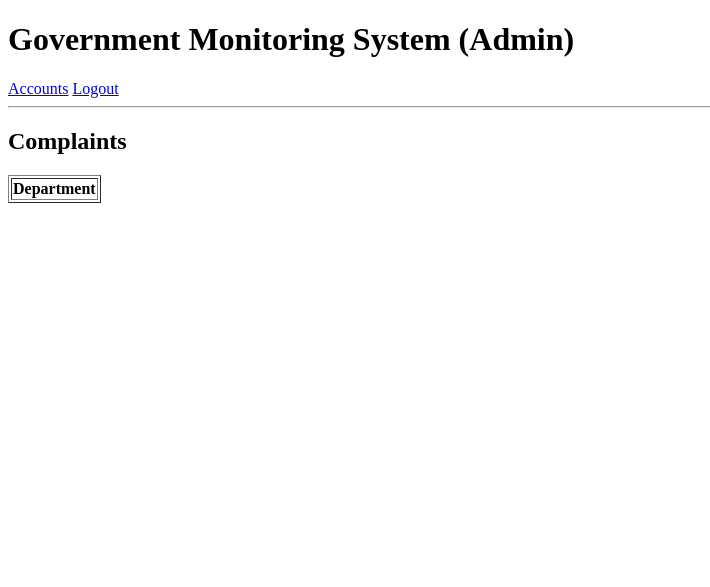
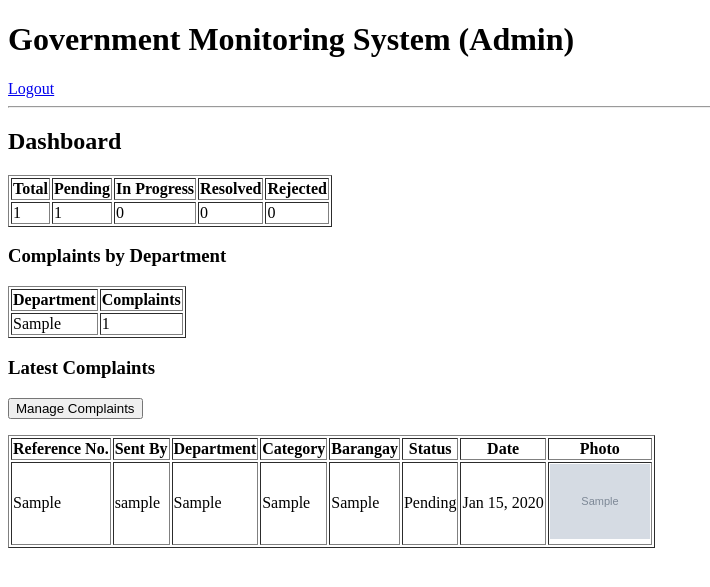
Before and after one commit to UBSITAngkilJohnLester/ADECI-PublicComplaint, a PHP site: page /admin/index.php in a window 1280 px wide. Shown: the top 587 px of the page, without its empty margins (0-710 px from the left). Run offline with PHP 8.4, Linux system fonts and the light colour scheme; the visitor is signed in with stand-in values (Sample User, id 1); tables that the repository leaves empty or names only in its code hold one stand-in row (values such as "Sample post"); grey boxes marked "Sample" are stand-in pictures; lists and menus that the app fills with data are empty.

Commit message:
fixed delete, added admin dashboard and manage complaints for admin

```diff
--- a/admin/index.php
+++ b/admin/index.php
@@ -1,29 +1,139 @@
 <?php
-	require_once "../dbconn.php";
-	session_start();
+session_start();
+require_once "../dbconn.php";
+
+if (!isset($_SESSION['ID'])) {
+	header("location:../index.php");
+	exit();
+}
+
+// all complaints (for the counters)
+$prep = $pdo->prepare("SELECT * FROM complaints");
+$prep->execute();
+$row = $prep->fetchAll();
+
+$total = count($row);
+$pending = 0;
+$progress = 0;
+$resolved = 0;
+$rejected = 0;
+
+foreach($row as $r){
+	if($r['status'] == "Pending"){
+		$pending++;
+	}
+	if($r['status'] == "In Progress"){
+		$progress++;
+	}
+	if($r['status'] == "Resolved"){
+		$resolved++;
+	}
+	if($r['status'] == "Rejected"){
+		$rejected++;
+	}
+}
+
+// complaints per department
+$prep = $pdo->prepare("SELECT department, COUNT(*) AS total FROM complaints GROUP BY department ORDER BY total DESC");
+$prep->execute();
+$departments = $prep->fetchAll();
+
+// latest 10 complaints
+$prep = $pdo->prepare("SELECT complaints.*, accounts.username
+	FROM complaints
+	JOIN accounts ON complaints.acc_id = accounts.ID
+	ORDER BY complaints.ID DESC LIMIT 10");
+$prep->execute();
+$latest = $prep->fetchAll();
 ?>
-
 <!DOCTYPE html>
 <html>
 <head>
 	<meta charset="utf-8">
 	<meta name="viewport" content="width=device-width, initial-scale=1">
-	<title></title>
+	<title>Admin Dashboard</title>
 </head>
 <body>
 	<h1>Government Monitoring System (Admin)</h1>
 	<nav>
-		<a href="accounts.php">Accounts</a>
 		<a href="logout.php">Logout</a>
 	</nav>
+	<hr>
 
-	<hr>
-	<h2>Complaints</h2>
+	<h2>Dashboard</h2>
 
 	<table border="1">
-		<th>Department</th>
+		<tr>
+			<th>Total</th>
+			<th>Pending</th>
+			<th>In Progress</th>
+			<th>Resolved</th>
+			<th>Rejected</th>
+		</tr>
+		<tr>
+			<td><?php echo $total; ?></td>
+			<td><?php echo $pending; ?></td>
+			<td><?php echo $progress; ?></td>
+			<td><?php echo $resolved; ?></td>
+			<td><?php echo $rejected; ?></td>
+		</tr>
 	</table>
 
+	<h3>Complaints by Department</h3>
+	<table border="1">
+		<tr>
+			<th>Department</th>
+			<th>Complaints</th>
+		</tr>
+		<?php if (count($departments) == 0): ?>
+			<tr>
+				<td colspan="2">No complaints yet.</td>
+			</tr>
+		<?php endif; ?>
+		<?php foreach ($departments as $d): ?>
+			<tr>
+				<td><?php echo $d['department']; ?></td>
+				<td><?php echo $d['total']; ?></td>
+			</tr>
+		<?php endforeach; ?>
+	</table>
 
+	<h3>Latest Complaints</h3>
+	<p><a href="manage_complaints.php"><button type="button">Manage Complaints</button></a></p>
+	<table border="1">
+		<tr>
+			<th>Reference No.</th>
+			<th>Sent By</th>
+			<th>Department</th>
+			<th>Category</th>
+			<th>Barangay</th>
+			<th>Status</th>
+			<th>Date</th>
+			<th>Photo</th>
+		</tr>
+		<?php if (count($latest) == 0): ?>
+			<tr>
+				<td colspan="8">No complaints yet.</td>
+			</tr>
+		<?php endif; ?>
+		<?php foreach ($latest as $l): ?>
+			<tr>
+				<td><?php echo $l['reference_no']; ?></td>
+				<td><?php echo htmlspecialchars($l['username']); ?></td>
+				<td><?php echo $l['department']; ?></td>
+				<td><?php echo $l['category']; ?></td>
+				<td><?php echo htmlspecialchars($l['barangay']); ?></td>
+				<td><?php echo $l['status']; ?></td>
+				<td><?php echo date("M d, Y", strtotime($l['date_submitted'])); ?></td>
+				<td>
+					<?php if ($l['photo_path'] != ''): ?>
+						<img src="../user/<?php echo $l['photo_path']; ?>" width="100">
+					<?php else: ?>
+						No photo
+					<?php endif; ?>
+				</td>
+			</tr>
+		<?php endforeach; ?>
+	</table>
 </body>
 </html>
```
Also changed, not shown: admin/manage_complaints.php (added, +134 -0 lines), user/delete_complain.php (+20 -1 lines).
